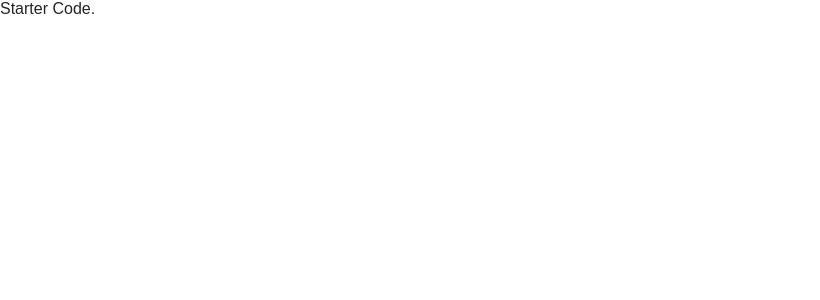
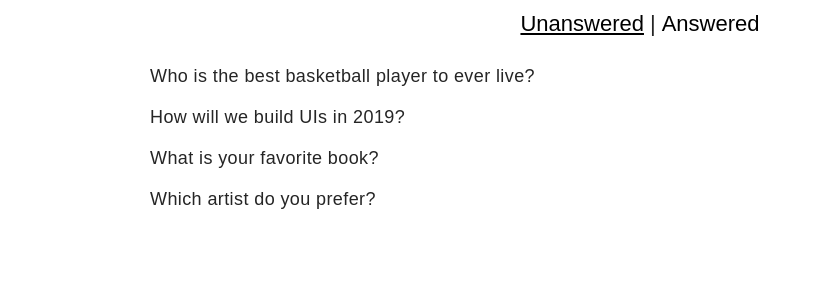
Before and after one commit to thmohd/redux-polls, a React (Create React App) app: page / in a window 1280 px wide. Shown: the top 300 px of the page, without its empty margins (0-820 px from the left). Built offline with nearby package versions, Linux system fonts and the light colour scheme.

Commit message:
build Dashboard component and load it inside App

```diff
--- a/src/components/App.js
+++ b/src/components/App.js
@@ -1,6 +1,7 @@
 import React, { Component } from 'react'
 import { connect } from 'react-redux'
 import { handleInitialData } from '../actions/shared'
+import Dashboard from './Dashboard'
 
 class App extends Component {
 
@@ -10,14 +11,21 @@ class App extends Component {
 
   render() {
     return (
-      <div>
-        Starter Code.
+      <div className="container">
+      {this.props.loading === true
+        ? 'loading'
+        : <Dashboard />
+      }
       </div>
     )
   }
 }
 
-
-const ConnectedApp = connect()(App)
+function mapStateToProps({authedUser}){
+  return {
+    loading: authedUser === null
+  }
+}
+const ConnectedApp = connect(mapStateToProps)(App)
 
 export default ConnectedApp
--- /dev/null
+++ b/src/components/Dashboard.js
@@ -0,0 +1,66 @@
+import React, { Component } from 'react'
+import { connect } from 'react-redux'
+
+class Dashboard extends Component {
+
+  state = {
+    showAnswered: false
+  }
+
+  showAnswered(){
+    this.setState({
+        showAnswered: true
+      })
+  }
+
+  showUnAnswered(){
+    this.setState({
+        showAnswered: false
+      })
+  }
+  render() {
+
+    const { answered, unanswered } = this.props
+    const list = this.state.showAnswered === true
+                 ? answered
+                 : unanswered
+
+    return (
+      <div>
+        <div className="dashboard-toggle">
+          <button
+            onClick={()=>this.showUnAnswered()}
+            style={{textDecoration: this.state.showAnswered === true ? null : 'underline'}}
+            >Unanswered
+          </button>
+          <span> | </span>
+          <button
+            onClick={()=>this.showAnswered()}
+            style={{textDecoration: this.state.showAnswered === true ? 'underline' : null}}
+            >Answered
+          </button>
+        </div>
+        <ul className="dashboard-list">
+              {list.map(q => {
+                return <li key={q.id}>{q.question}</li>
+              })}
+        </ul>
+      </div>
+    )
+  }
+}
+
+
+function mapStateToProps({ users, polls, authedUser }) {
+
+  const answers = users[authedUser].answers
+  const answered = Object.values(polls).filter(poll => answers.includes(poll.id))
+  const unanswered = Object.values(polls).filter(poll => !answers.includes(poll.id))
+
+  return {
+    answered,
+    unanswered
+  }
+}
+
+export default connect(mapStateToProps)(Dashboard)
```
